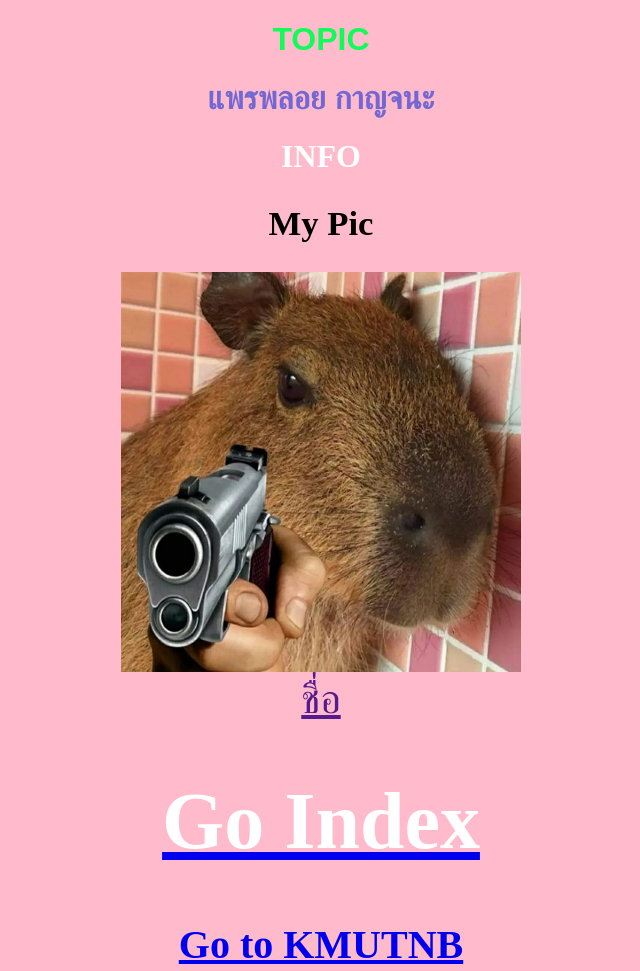
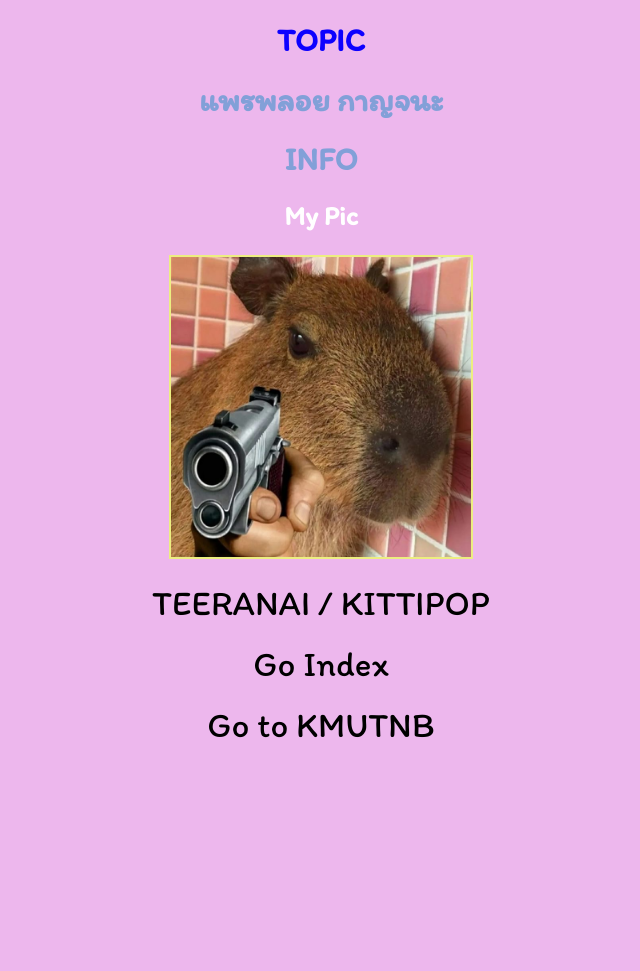
Before and after one commit to polydionv2/My-Web, a plain HTML site: page info.html in a window 1280 px wide. Shown: the whole page, without its empty margins (319-959 px from the left). After the commit the page ends 800 px from the top, so only its background shows below. Drawn offline with Linux system fonts and the light colour scheme.

Commit message:
Add files via upload

```diff
--- a/css/mystyle.css
+++ b/css/mystyle.css
@@ -1,10 +1,13 @@
+@import url('https://fonts.googleapis.com/css2?family=Itim&display=swap');
+
 body{
-    background: #FFBBCC;
-    color: black;
+    background: #EDB7ED;
+    font-family: 'Itim', cursive;
+    color: white;
 }
 h2 {
     text-align: center;
-    font-size: 26pt;
+    font-size: 20pt;
     }
 h4 {
     text-align: left;
@@ -20,24 +23,28 @@ p {
     }
 h1{
     text-align: center;
-    color:#fff
+    color:#82A0D8;
 }
 a{
-    font-size: 40px;
+    font-size: 35px;
+    text-decoration: none;
+    color: #000;
+
 }
 table{
-    margin-left: auto;
-  margin-right: auto;
+    border: 5px solid #ECEE81;
+    font-size: 50px;
+    color: #000;
+    background-color: #82A0D8;
+}
+td{
+    border: 3px solid #ECEE81;
+}
+img{
+    border: 2px solid #ECEE81;
 }
 .topic{
-    color:rgb(15, 253, 86);
-    font-family:Arial;
-    font-weight:bold;
+    color:rgb(13, 0, 255);
+    font: weight 400px;
     text-align:center
     }
-#topic{
-    color:rgb(115, 104, 211);
-    font-family:Arial;
-    font-weight:bold;
-    text-align:center
-}
--- a/info.html
+++ b/info.html
@@ -4,16 +4,17 @@
     <meta charset="UTF-8">
     <meta name="viewport" content="width=device-width, initial-scale=1.0">
     <title>INFO</title>
-    <link rel="stylesheet" type="text/css" href="css/mystyle.css">
+    <link rel="stylesheet" href="css/mystyle.css">
+    <link type="image/png" sizes="16x16" rel="icon" href="img/heart (1).png">
 </head>
 <body>
-    <h1 class="topic">TOPIC</h1>
-    <h1 id="topic">แพรพลอย กาญจนะ<h1>
+    <center><h1 class="topic">TOPIC</h1>
+    <h1 id="topic">แพรพลอย กาญจนะ</h1>
     <h1>INFO</h1>
-    <h2><center>My Pic</center></h2>
-    <center><img src="img/1.JPG" width="400" height="400"></center>
-    <center><a href="">ชื่อ</a></center>
-    <center><a href="index.html"><h1>Go Index</h1></a></center>
-    <center><h1><a href="https://www.kmutnb.ac.th/">Go to KMUTNB</a></center></h1>
+    <h2>My Pic</h2>
+    <img src="img/1.JPG" width="300" height="300"><br><br>
+    <a href="https://nicecode00.github.io/mysite/index.html">TEERANAI</a><a> / </a><a href="https://lukhinkittipop.github.io/Myweb/info.html">KITTIPOP</a><br><br>
+    <a href="index.html">Go Index</a><br><br>
+    <a href="https://www.kmutnb.ac.th/">Go to KMUTNB</a></center>
 </body>
 </html>
```
Also changed, not shown: index.html (+4 -10 lines), img/heart (1).png (added).
